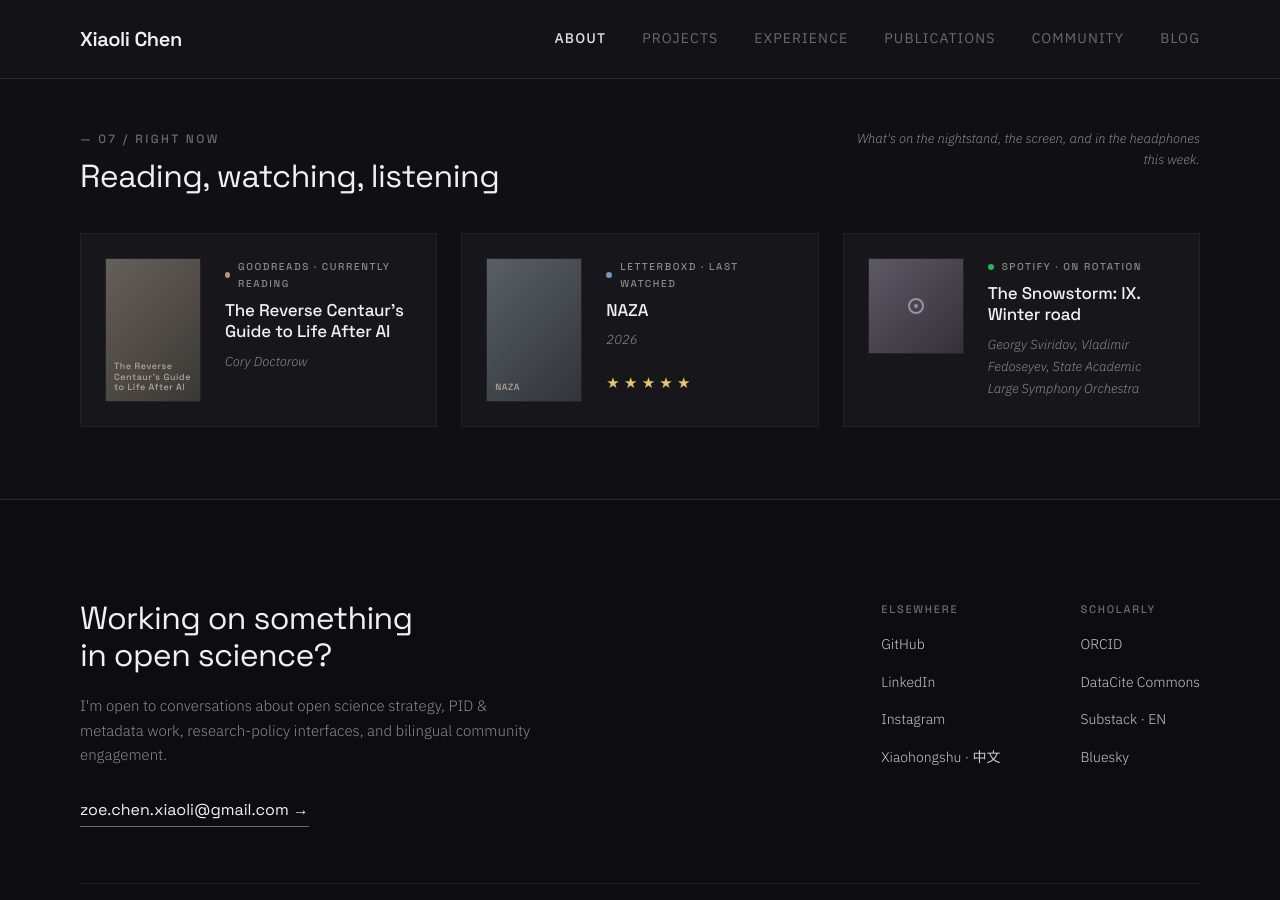
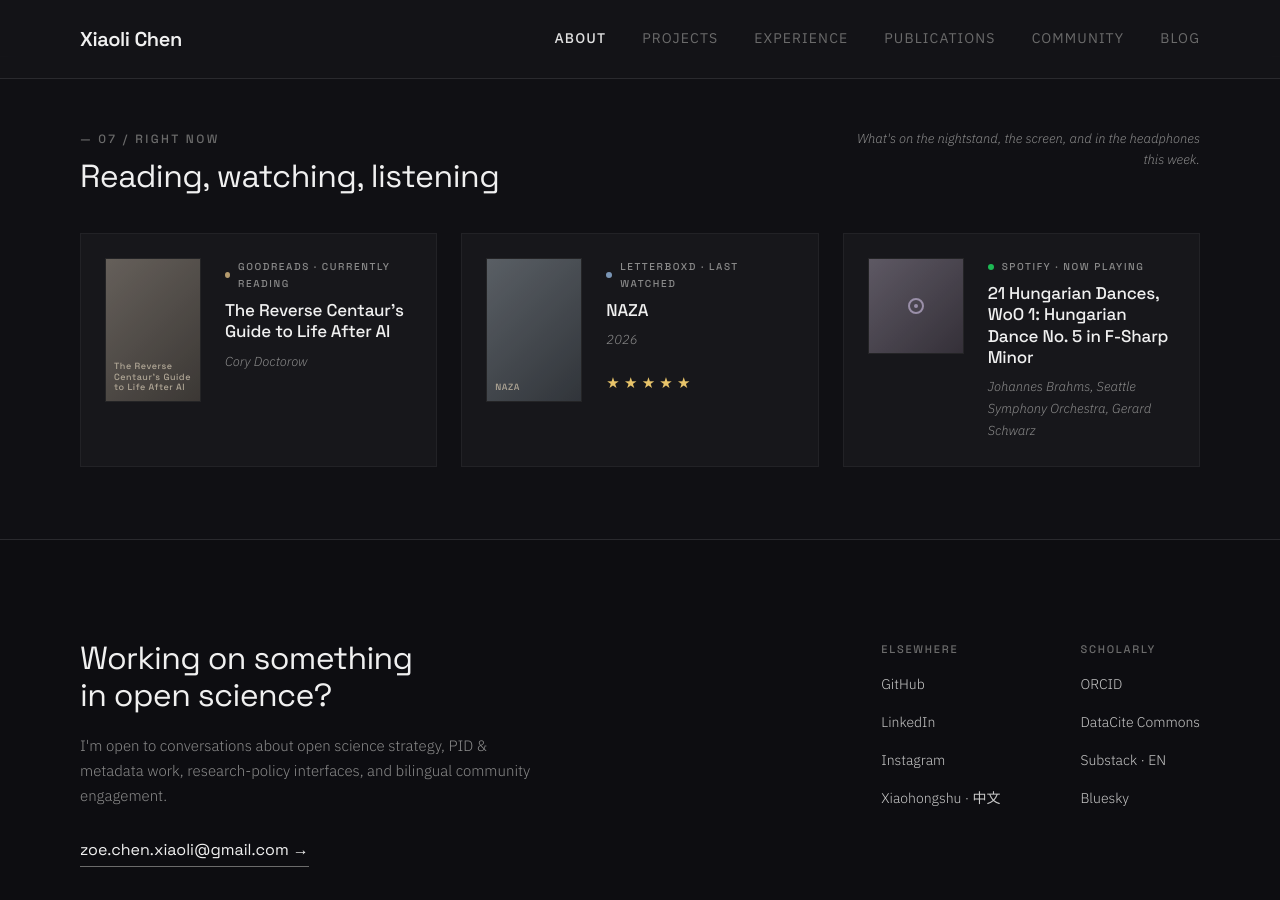
Before and after one commit to xchen101/xchen101.github.io, a Jekyll site: the page built from index.md, in a window 1280 px wide and 900 px high, scrolled down 6657 px. Built offline with Jekyll 4.4.1, drawn with Linux system fonts in a browser that asks for light colours; comment, search, counter and statistics services are not loaded; grey boxes are pictures that could not be loaded.

Commit message:
update: Right Now widget data (auto)

```diff
--- a/_data/now.yml
+++ b/_data/now.yml
@@ -1,4 +1,4 @@
-# Right now — auto-generated by Hermes cron on 2026-10-20 05:00 UTC
+# Right now — auto-generated by Hermes cron on 2026-10-20 11:00 UTC
 # Sources: Goodreads RSS / Letterboxd RSS / Spotify API
 
 reading:
@@ -23,9 +23,9 @@ watching:
 listening:
   service: "Spotify"
   accent: "#1DB954"
-  label: "On rotation"
-  title: "The Snowstorm: IX. Winter road"
-  artist: "Georgy Sviridov, Vladimir Fedoseyev, State Academic Large Symphony Orchestra"
-  url: "https://open.spotify.com/track/4Y4ekj3NtkUogYrIa8KGrT"
+  label: "Now playing"
+  title: "21 Hungarian Dances, WoO 1: Hungarian Dance No. 5 in F-Sharp Minor"
+  artist: "Johannes Brahms, Seattle Symphony Orchestra, Gerard Schwarz"
+  url: "https://open.spotify.com/track/6yhioaNcLd5qwei5S0HQsu"
   profile_url: "https://open.spotify.com/"
-  image: "https://i.scdn.co/image/ab67616d00001e0260fa006b034d5c3c64f08780"
+  image: "https://i.scdn.co/image/ab67616d00001e02e7b0049790088d1115f1984b"
```
